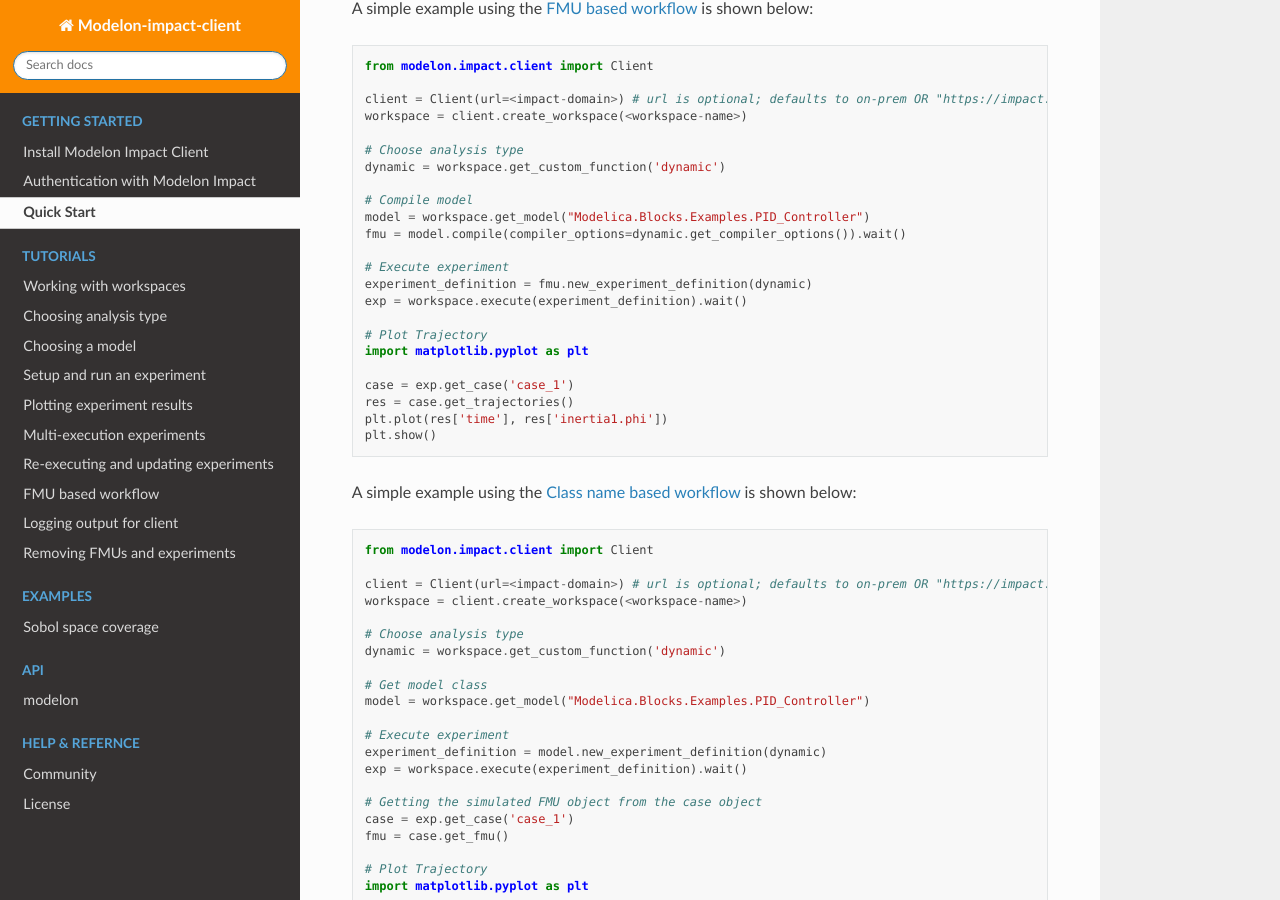
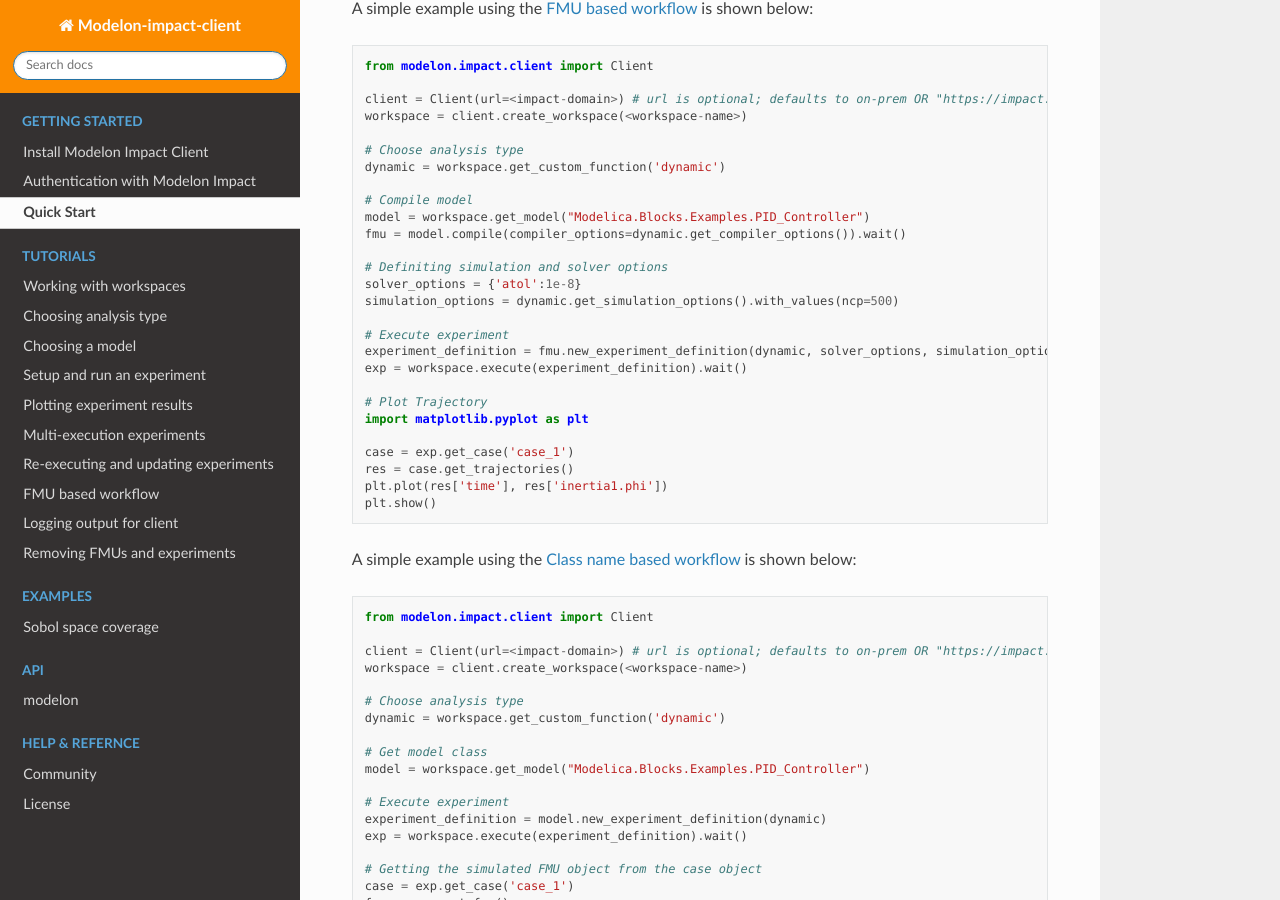
Before and after one commit to modelon-community/impact-client-python, a Sphinx documentation site: the page built from docs/source/quick_start.rst, in a window 1280 px wide and 900 px high, scrolled down 355 px. Built offline with Sphinx 7.4.7 and the Read the Docs theme 3.1.0, drawn with Linux system fonts in a browser that asks for light colours; the version number is read from the project's files by our own code.

Commit message:
chore(docs): added quickstart for setting sim opts for fmu based workflow

```diff
--- a/docs/source/quick_start.rst
+++ b/docs/source/quick_start.rst
@@ -22,8 +22,12 @@
    model = workspace.get_model("Modelica.Blocks.Examples.PID_Controller")
    fmu = model.compile(compiler_options=dynamic.get_compiler_options()).wait()
 
+   # Definiting simulation and solver options
+   solver_options = {'atol':1e-8}
+   simulation_options = dynamic.get_simulation_options().with_values(ncp=500)
+
    # Execute experiment
-   experiment_definition = fmu.new_experiment_definition(dynamic)
+   experiment_definition = fmu.new_experiment_definition(dynamic, solver_options, simulation_options)
    exp = workspace.execute(experiment_definition).wait()
 
    # Plot Trajectory
```
